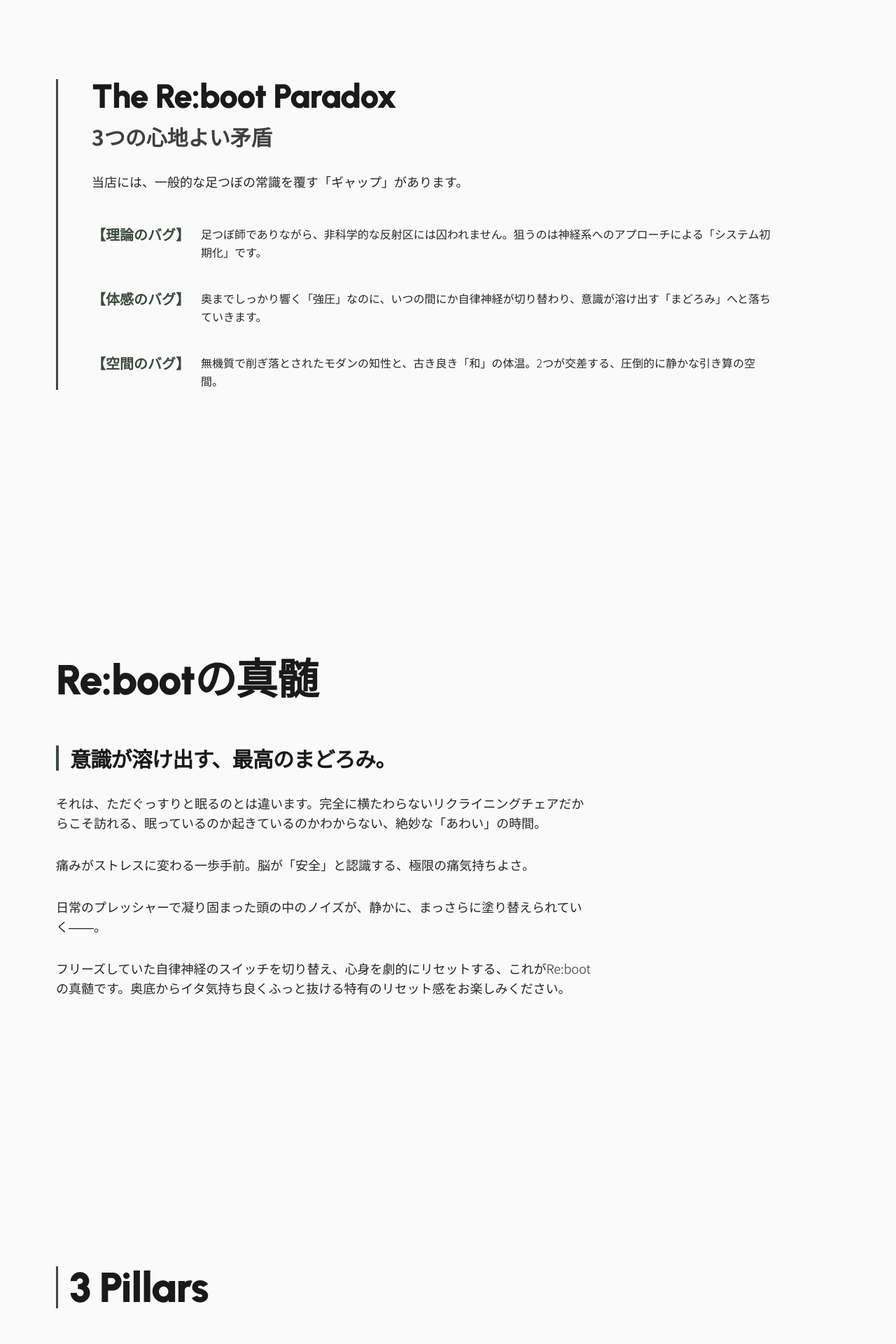
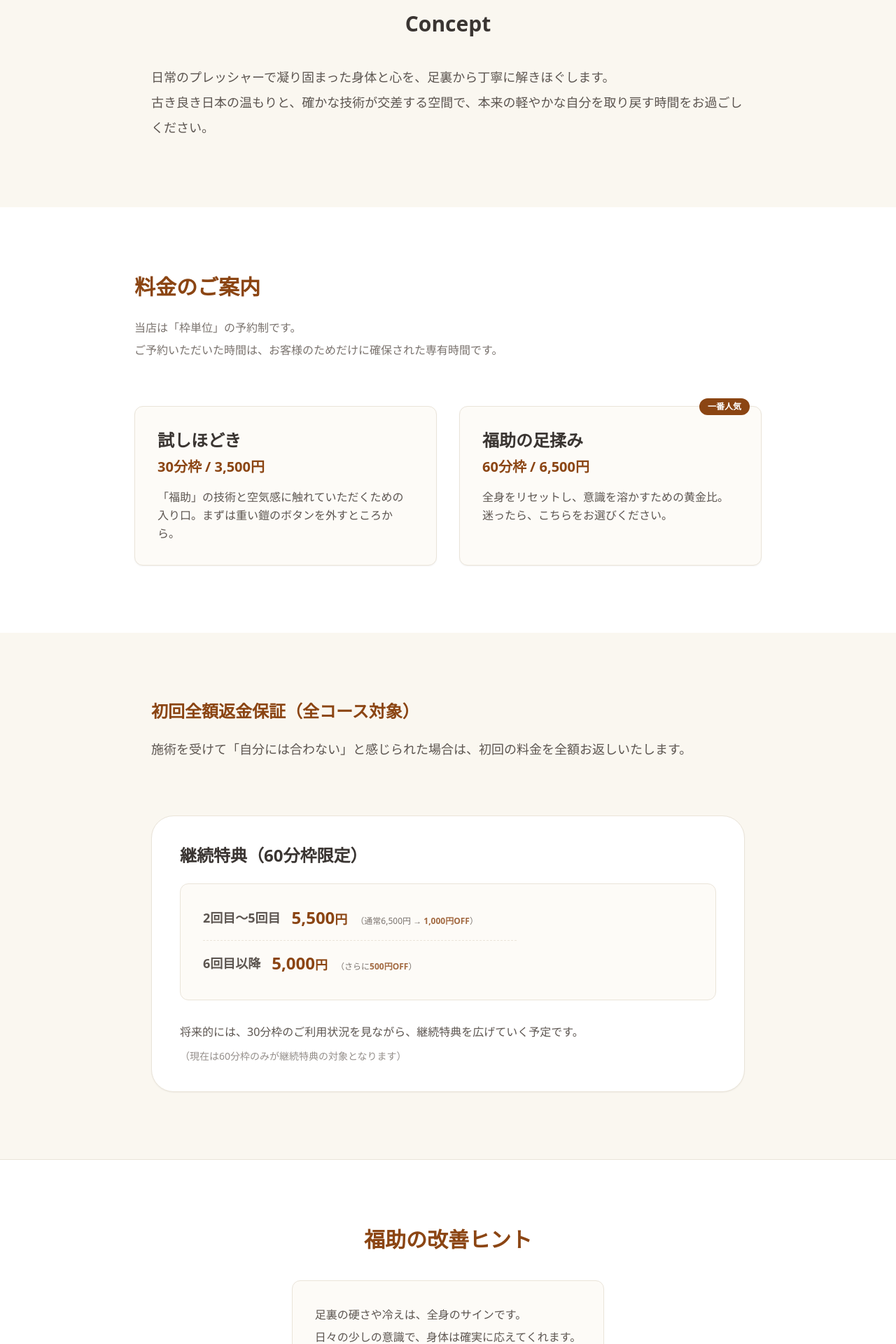
Before and after one commit to ashiyafukusuke/fukusuke2, a Next.js app: page / in a window 1280 px wide. Shown: the part 880-2800 px from the top of the page at 70% size. Built offline with nearby package versions, Linux system fonts and the light colour scheme.

Commit message:
Add files via upload

```diff
--- a/src/app/globals.css
+++ b/src/app/globals.css
@@ -2,31 +2,8 @@
 @tailwind components;
 @tailwind utilities;
 
-html { scroll-behavior: smooth; }
-body { background: #FAFAFA; color: #1A1A1A; -webkit-font-smoothing: antialiased; overflow-x: hidden; }
-
-/* scroll reveal */
-.rv { opacity: 0; transform: translateY(24px); transition: opacity .9s cubic-bezier(.16,1,.3,1), transform .9s cubic-bezier(.16,1,.3,1); }
-.rv.show { opacity: 1; transform: none; }
-.rv-d1 { transition-delay: .12s }
-.rv-d2 { transition-delay: .24s }
-.rv-d3 { transition-delay: .36s }
-
-/* Wa-modern green line */
-.wa-line { height: 2px; background: #3C4A3E; }
-.wa-line-v { width: 2px; background: #3C4A3E; }
-.wa-text { color: #3C4A3E; }
-.prism-line { height: 2px; background: #3C4A3E; }
-.prism-text { color: #3C4A3E; }
-
-/* image placeholder */
-.img-ph {
-  position: relative; overflow: hidden; background: #0a0a0a; border: 1px solid #1A1A1A;
-  display: flex; align-items: center; justify-content: center;
+body {
+  background-color: #FAF7F0;
+  color: #2C2C2C;
+  font-family: "Noto Serif JP", serif;
 }
-.img-ph::after {
-  content: '写真差し替え予定'; font-size: .65rem; letter-spacing: .2em; color: rgba(255,255,255,.25);
-  position: absolute; pointer-events: none;
-}
-
-::-webkit-scrollbar { width: 3px } ::-webkit-scrollbar-track { background: #FAFAFA } ::-webkit-scrollbar-thumb { background: #ccc; border-radius: 2px }
--- a/src/app/page.tsx
+++ b/src/app/page.tsx
@@ -1,28 +1,116 @@
-import Hero from "@/components/Hero";
-import Paradox from "@/components/Paradox";
-import Introduction from "@/components/Introduction";
-import Approach from "@/components/Approach";
-import Process from "@/components/Process";
-import Practitioner from "@/components/Practitioner";
-import Menu from "@/components/Menu";
-import Trust from "@/components/Trust";
-import Footer from "@/components/Footer";
-import ScrollReveal from "@/components/ScrollReveal";
+import Image from "next/image";
 
 export default function Page() {
   return (
-    <ScrollReveal>
-      <main className="bg-[#FAFAFA] min-h-screen text-left">
-        <Hero />
-        <Paradox />
-        <Introduction />
-        <Approach />
-        <Process />
-        <Practitioner />
-        <Menu />
-        <Trust />
-        <Footer />
-      </main>
-    </ScrollReveal>
+    <main className="min-h-screen bg-[#FAF7F0] text-[#2C2C2C]">
+      {/* Hero Section */}
+      <section className="relative h-screen flex flex-col items-center justify-center border-b border-[#EAE4D9]">
+        <div className="absolute inset-0 z-0 bg-[#EAE4D9]"></div>
+        <div className="relative z-10 text-center bg-white/90 p-10 rounded-2xl shadow-sm">
+          <h1 className="text-5xl md:text-7xl font-bold mb-6 text-[#3A3532]">足屋『福助』</h1>
+          <p className="text-xl md:text-2xl text-[#5C5550]">心身を解きほぐす、極上の足揉み</p>
+        </div>
+      </section>
+
+      {/* Concept */}
+      <section className="py-24 px-6 max-w-4xl mx-auto text-center md:text-left">
+        <h2 className="text-3xl font-bold mb-10 text-[#3A3532] text-center">Concept</h2>
+        <p className="text-lg leading-loose text-[#5C5550] text-center md:text-left">
+          日常のプレッシャーで凝り固まった身体と心を、足裏から丁寧に解きほぐします。<br />
+          古き良き日本の温もりと、確かな技術が交差する空間で、本来の軽やかな自分を取り戻す時間をお過ごしください。
+        </p>
+      </section>
+
+      {/* Pricing */}
+      <section className="py-24 px-6 bg-white">
+        <div className="max-w-4xl mx-auto">
+          <div className="text-center md:text-left mb-16">
+            <h2 className="text-3xl font-bold mb-6 text-[#8B4513] flex items-center justify-center md:justify-start gap-3">
+              料金のご案内
+            </h2>
+            <p className="text-[#7A736E] leading-loose">
+              当店は「枠単位」の予約制です。<br className="hidden md:block"/>
+              ご予約いただいた時間は、お客様のためだけに確保された専有時間です。
+            </p>
+          </div>
+
+          <div className="grid md:grid-cols-2 gap-8 max-w-4xl mx-auto md:mx-0">
+            {/* Courses */}
+            <div className="border border-[#EAE4D9] p-8 rounded-xl shadow-sm bg-[#FDFBF7]">
+              <h3 className="text-2xl font-bold mb-2 text-[#3A3532]">試しほどき</h3>
+              <p className="text-[#8B4513] font-bold text-xl mb-4">30分枠 / 3,500円</p>
+              <p className="text-[#5C5550] leading-relaxed">「福助」の技術と空気感に触れていただくための入り口。まずは重い鎧のボタンを外すところから。</p>
+            </div>
+            <div className="border border-[#EAE4D9] p-8 rounded-xl shadow-sm bg-[#FDFBF7] relative">
+              <span className="absolute -top-3 right-4 bg-[#8B4513] text-white text-xs font-bold px-3 py-1 rounded-full">一番人気</span>
+              <h3 className="text-2xl font-bold mb-2 text-[#3A3532]">福助の足揉み</h3>
+              <p className="text-[#8B4513] font-bold text-xl mb-4">60分枠 / 6,500円</p>
+              <p className="text-[#5C5550] leading-relaxed">全身をリセットし、意識を溶かすための黄金比。迷ったら、こちらをお選びください。</p>
+            </div>
+          </div>
+        </div>
+      </section>
+
+      {/* Trust & Benefits */}
+      <section className="py-24 px-6 max-w-4xl mx-auto">
+        <div className="mb-20">
+          <h3 className="text-2xl font-bold mb-6 text-center md:text-left text-[#8B4513]">初回全額返金保証（全コース対象）</h3>
+          <p className="text-lg leading-relaxed text-[#5C5550]">
+            施術を受けて「自分には合わない」と感じられた場合は、初回の料金を全額お返しいたします。
+          </p>
+        </div>
+
+        <div className="bg-white p-8 md:p-10 rounded-[2rem] border border-[#EAE4D9] shadow-sm">
+          <h3 className="text-2xl font-bold mb-6 text-center md:text-left text-[#3A3532]">継続特典（60分枠限定）</h3>
+          <div className="bg-[#FDFBF7] p-6 md:p-8 rounded-xl border border-[#EAE4D9] text-center md:text-left mb-8">
+            <div className="space-y-4 max-w-md mx-auto md:mx-0 text-left">
+              <div className="flex flex-col sm:flex-row sm:items-center justify-between border-b border-[#EAE4D9] border-dashed pb-4">
+                <span className="font-bold text-[#5C5550] text-lg mb-1 sm:mb-0">2回目〜5回目</span>
+                <div className="text-right md:text-left flex-grow sm:text-right md:ml-4">
+                  <span className="text-2xl font-bold text-[#8B4513] mr-1">5,500<span className="text-lg">円</span></span>
+                  <span className="text-xs text-[#7A736E] block sm:inline-block sm:ml-2">（通常6,500円 → <strong className="text-[#8B4513]/80">1,000円OFF</strong>）</span>
+                </div>
+              </div>
+              <div className="flex flex-col sm:flex-row sm:items-center justify-between pb-1">
+                <span className="font-bold text-[#5C5550] text-lg mb-1 sm:mb-0">6回目以降</span>
+                <div className="text-right md:text-left flex-grow sm:text-right md:ml-4">
+                  <span className="text-2xl font-bold text-[#8B4513] mr-1">5,000<span className="text-lg">円</span></span>
+                  <span className="text-xs text-[#7A736E] block sm:inline-block sm:ml-2">（さらに<strong className="text-[#8B4513]/80">500円OFF</strong>）</span>
+                </div>
+              </div>
+            </div>
+          </div>
+          <div className="space-y-3 text-[#5C5550] leading-relaxed">
+            <p>将来的には、30分枠のご利用状況を見ながら、継続特典を広げていく予定です。</p>
+            <p className="text-sm text-[#7A736E] opacity-80">（現在は60分枠のみが継続特典の対象となります）</p>
+          </div>
+        </div>
+      </section>
+
+      {/* Improvement Hints */}
+      <section className="py-24 px-6 bg-white border-t border-[#EAE4D9]">
+        <div className="max-w-4xl mx-auto flex flex-col items-center">
+          <div className="mb-16 flex flex-col items-center w-full">
+            <h2 className="text-3xl font-bold mb-10 text-[#8B4513] flex items-center justify-center gap-4 w-full text-center">
+              福助の改善ヒント
+            </h2>
+            <div className="w-full md:w-fit text-left bg-[#FDFBF7] p-8 rounded-xl border border-[#EAE4D9]">
+              <p className="text-[#5C5550] leading-loose">
+                足裏の硬さや冷えは、全身のサインです。<br />
+                日々の少しの意識で、身体は確実に応えてくれます。<br />
+                痛みの奥にある声に耳を澄ませてみましょう。
+              </p>
+            </div>
+          </div>
+        </div>
+      </section>
+
+      {/* Footer */}
+      <footer className="py-16 px-6 text-center border-t border-[#EAE4D9] bg-[#FAF7F0]">
+        <h2 className="text-3xl font-bold text-[#3A3532] mb-6">足屋『福助』</h2>
+        <p className="text-[#7A736E] mb-2">ひばりヶ丘 ｜ 足揉み職人 福助</p>
+        <p className="text-sm text-[#7A736E]/60">© Ashiya Fukusuke All Rights Reserved.</p>
+      </footer>
+    </main>
   );
 }
--- a/tailwind.config.ts
+++ b/tailwind.config.ts
@@ -1,33 +1,20 @@
-import type { Config } from "tailwindcss"
+import type { Config } from "tailwindcss";
 
-const config = {
-  darkMode: ["class"],
+const config: Config = {
   content: [
-    './src/**/*.{ts,tsx}',
+    "./src/pages/**/*.{js,ts,jsx,tsx,mdx}",
+    "./src/components/**/*.{js,ts,jsx,tsx,mdx}",
+    "./src/app/**/*.{js,ts,jsx,tsx,mdx}",
   ],
   theme: {
     extend: {
-      fontFamily: {
-        sans: ["var(--font-noto)", "sans-serif"],
-        accent: ["var(--font-urbanist)", "sans-serif"],
-      },
       colors: {
-        cyan: { neon: "#00f0ff" },
-        magenta: { neon: "#ff007f" },
-        emerald: { neon: "#10b981" },
-      },
-      keyframes: {
-        "fade-up": {
-          "0%": { opacity: "0", transform: "translateY(30px)" },
-          "100%": { opacity: "1", transform: "translateY(0)" },
-        },
-      },
-      animation: {
-        "fade-up": "fade-up 0.8s ease-out forwards",
+        primary: "#8B4513",
+        background: "#FAF7F0",
+        foreground: "#2C2C2C",
       },
     },
   },
   plugins: [],
-} satisfies Config
-
-export default config
+};
+export default config;
```
